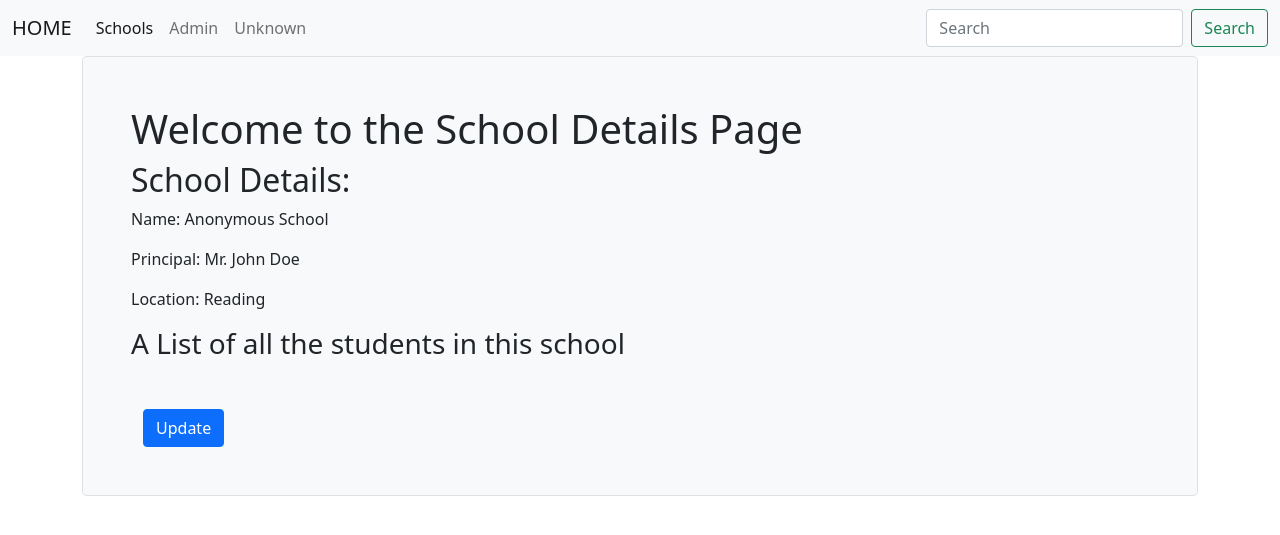
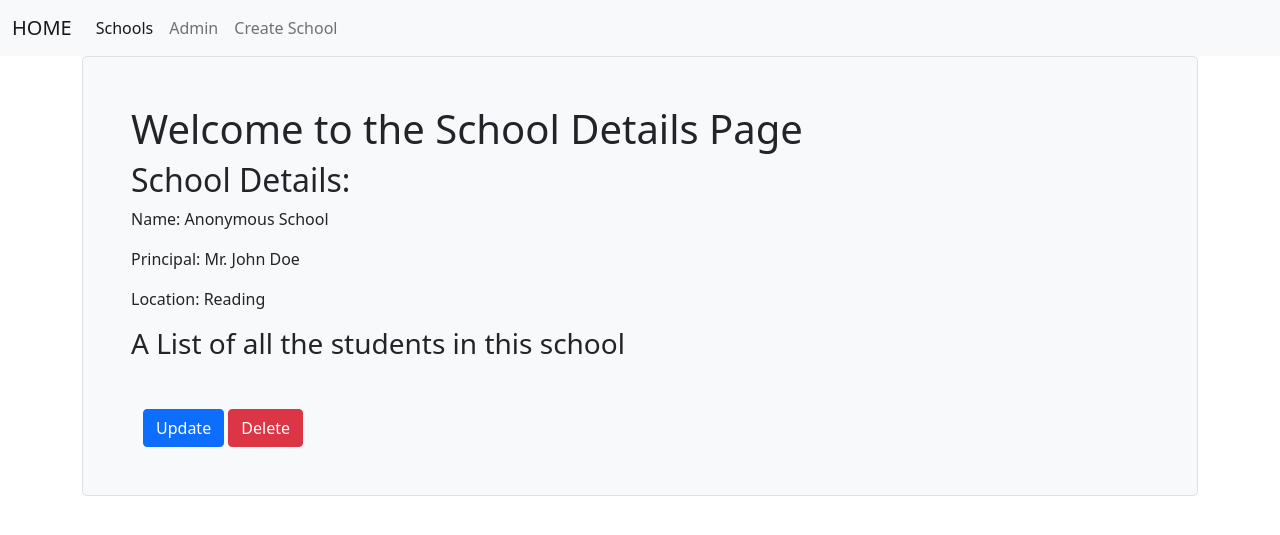
Before and after one commit to Goddy01/ClassBasedView-TemplateView-DetailView-ListView, a Django app: page /basic_app/3/ in a window 1280 px wide. Shown: the top 535 px of the page. Run offline with Django 4.2, Linux system fonts and the light colour scheme; data comes from the database, SQL or seed files in the repository; data that the repository does not hold is empty.

Commit message:
added a create school nav link

```diff
--- a/basic_app/templates/basic_app/basic_app_base.html
+++ b/basic_app/templates/basic_app/basic_app_base.html
@@ -26,13 +26,9 @@
                 <a class="nav-link" href="{% url 'admin:index' %}">Admin</a>
               </li>
               <li class="nav-item">
-                <a class="nav-link" href="#">Unknown</a>
+                <a class="nav-link" href="{% url 'basic_app:create_school' %}">Create School</a>
               </li>
             </ul>
-            <form class="d-flex">
-              <input class="form-control me-2" type="search" placeholder="Search" aria-label="Search">
-              <button class="btn btn-outline-success" type="submit">Search</button>
-            </form>
           </div>
         </div>
       </nav>
--- a/basic_app/templates/basic_app/school_details.html
+++ b/basic_app/templates/basic_app/school_details.html
@@ -18,6 +18,9 @@
                 <a class="btn btn-primary" href="{% url 'basic_app:update_school' pk=school_detail.pk %}">
                     Update
                 </a>
+                <a class="btn btn-danger" href="{% url 'basic_app:delete_school' pk=school_detail.pk %}">
+                    Delete
+                </a>
         </div>
     </div>
 {% endblock %}
--- a/templates/base.html
+++ b/templates/base.html
@@ -26,13 +26,9 @@
                 <a class="nav-link" href="{% url 'admin:index' %}">Admin</a>
               </li>
               <li class="nav-item">
-                <a class="nav-link" href="#">Unknown</a>
+                <a class="nav-link" href="{% url 'basic_app:create_school' %}">Create School</a>
               </li>
             </ul>
-            <form class="d-flex">
-              <input class="form-control me-2" type="search" placeholder="Search" aria-label="Search">
-              <button class="btn btn-outline-success" type="submit">Search</button>
-            </form>
           </div>
         </div>
       </nav>
```
Also changed, not shown: db.sqlite3.
